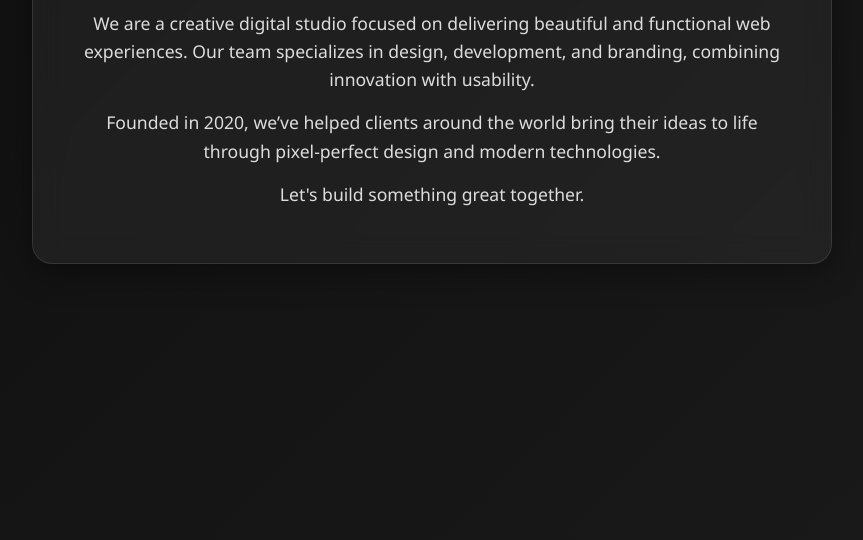
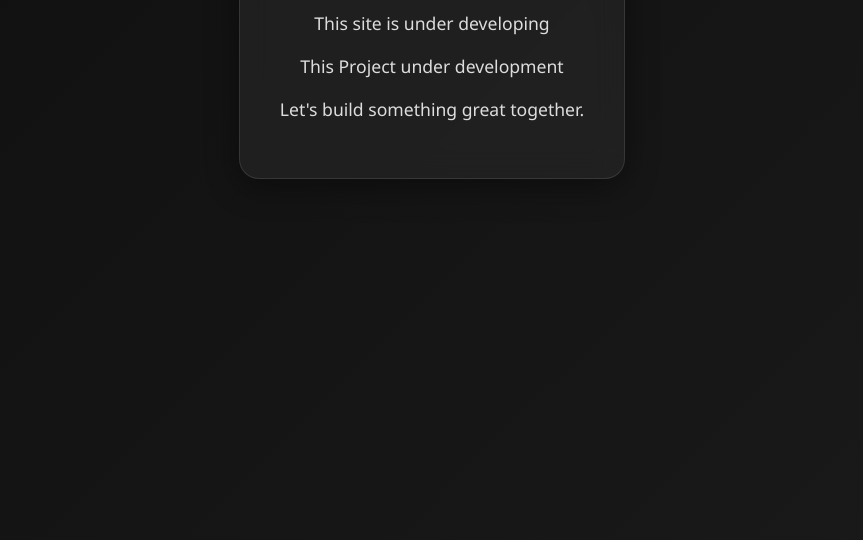
Before and after one commit to SanGalaxy/sanwor.github.io, a plain HTML site: page about us/index.html in a window 1280 px wide. Shown: the part 260-800 px from the top of the page, without its empty margins (208-1071 px from the left). Drawn offline with Linux system fonts and the light colour scheme.

Commit message:
Update index.html

```diff
--- a/about us/index.html
+++ b/about us/index.html
@@ -17,8 +17,8 @@
 
   <section class="about glass">
     <h1>About Us</h1>
-    <p>We are a creative digital studio focused on delivering beautiful and functional web experiences. Our team specializes in design, development, and branding, combining innovation with usability.</p>
-    <p>Founded in 2020, we’ve helped clients around the world bring their ideas to life through pixel-perfect design and modern technologies.</p>
+    <p>This site is under developing</p>
+    <p>This Project under development</p>
     <p>Let's build something great together.</p>
   </section>
 </body>
```
